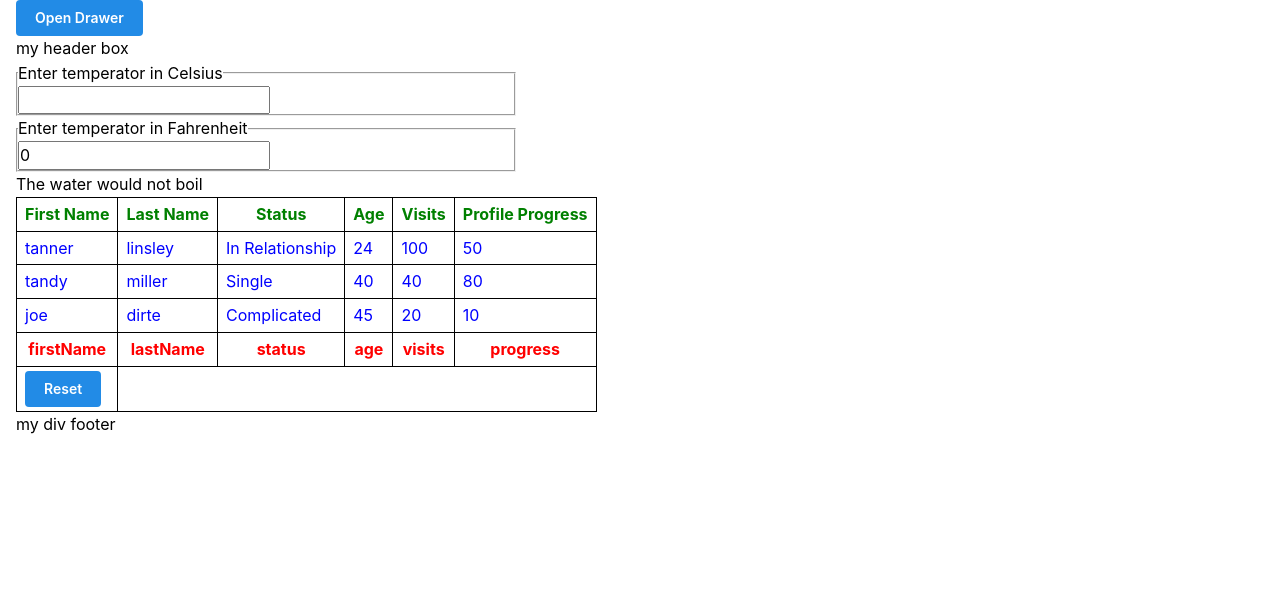
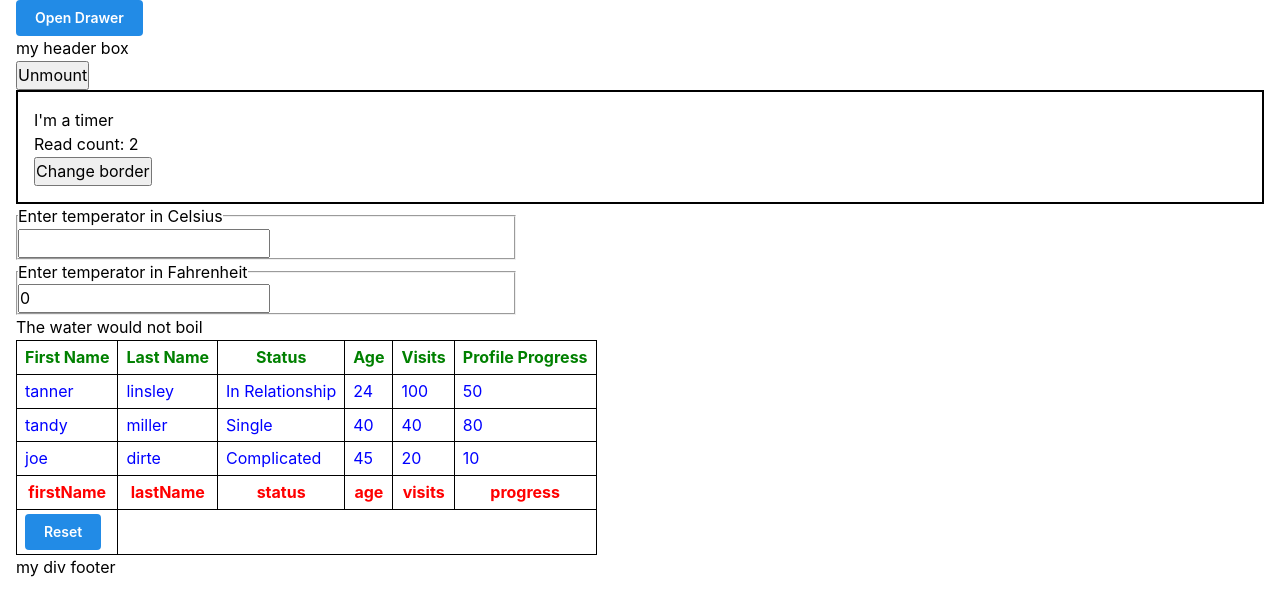
Before and after one commit to namnguyen29/my-react-template, a React (Vite) app: page /dashboard in a window 1280 px wide. Shown: the top 614 px of the page. Built offline with nearby package versions, Linux system fonts and the light colour scheme.

Commit message:
add hooks example: ref, forwardRef, useImperativeHandler

```diff
--- /dev/null
+++ b/src/app/features/common/components/WatchTimer/WatchTimer.module.scss
@@ -0,0 +1,3 @@
+.border-red {
+  border-color: red !important;
+}
--- /dev/null
+++ b/src/app/features/common/components/WatchTimer/WatchTimer.tsx
@@ -0,0 +1,61 @@
+import { forwardRef, useEffect, useImperativeHandle, useRef, useState } from 'react';
+
+import styles from './WatchTimer.module.scss';
+
+type Props = {
+  title: string;
+};
+
+type PropsRef = {
+  classList?: DOMTokenList;
+};
+
+export const WatchTimer = forwardRef<PropsRef, Props>(({ title }, ref) => {
+  const [count, setCount] = useState(0);
+  // let intervalId: ReturnType<typeof setInterval>;
+  const intervalRef = useRef<ReturnType<typeof setTimeout>>(null);
+  // const containerRef = useRef<HTMLDivElement>(null);
+
+  const divRef = useRef<HTMLDivElement>(null);
+
+  useImperativeHandle(ref, () => {
+    return {
+      classList: divRef.current?.classList
+    };
+  });
+
+  useEffect(() => {
+    let intervalId = intervalRef.current;
+    intervalId = setTimeout(() => {
+      setCount((prev) => prev + 2);
+      console.log('re-render timer');
+    }, 1000);
+
+    return () => {
+      console.log('un-mount');
+      clearInterval(intervalId);
+    };
+    // eslint-disable-next-line react-hooks/exhaustive-deps
+  }, []);
+
+  const changeBorder = (): void => {
+    divRef.current?.classList.add(`${styles['border-red']}`);
+  };
+
+  return (
+    <div
+      ref={divRef}
+      className="container"
+      style={{
+        border: '2px solid',
+        padding: '1rem'
+      }}
+    >
+      <p>{title}</p>
+      <p>Read count: {count}</p>
+      <button type="button" onClick={changeBorder}>
+        Change border
+      </button>
+    </div>
+  );
+});
--- a/src/app/features/common/pages/Dashboard/Dashboard.tsx
+++ b/src/app/features/common/pages/Dashboard/Dashboard.tsx
@@ -1,21 +1,35 @@
-import { useEffect } from 'react';
+// import { useEffect } from 'react';
 
-import { useMatch } from 'react-router-dom';
+// import { useMatch } from 'react-router-dom';
 
-import { Calculator } from '@app-features/common/components';
+import { Calculator, WatchTimer } from '@app-features/common/components';
 import { columns, defaultData } from '@app-shared/constants';
 import { Table } from '@app-shared/components';
 import { Person } from '@app-shared/types';
+import { useEffect, useRef, useState } from 'react';
 
 export const Dashboard = () => {
-  const match = useMatch('/dashboard');
+  const [isShow, setIsShow] = useState(true);
+  const containerRef = useRef<HTMLDivElement>(null);
+  // const match = useMatch('/dashboard');
+
+  // useEffect(() => {
+  //   console.log('match route::', match);
+  // }, [match]);
+  // const changeBorder = (borderClass: string): void => {
+  //   containerRef.current?.classList.add(borderClass);
+  // };
 
   useEffect(() => {
-    console.log('match route::', match);
-  }, [match]);
+    console.log('ref on page::', containerRef);
+  }, []);
 
   return (
     <article className="dashboard-page-container">
+      <button type="button" onClick={() => setIsShow((prev) => !prev)}>
+        Unmount
+      </button>
+      {isShow && <WatchTimer title="I'm a timer" ref={containerRef} />}
       <Calculator />
       <Table<Person> tableItems={defaultData} columns={columns} />
     </article>
```
Also changed, not shown: src/app/features/common/components/index.ts (+5 -4 lines).
